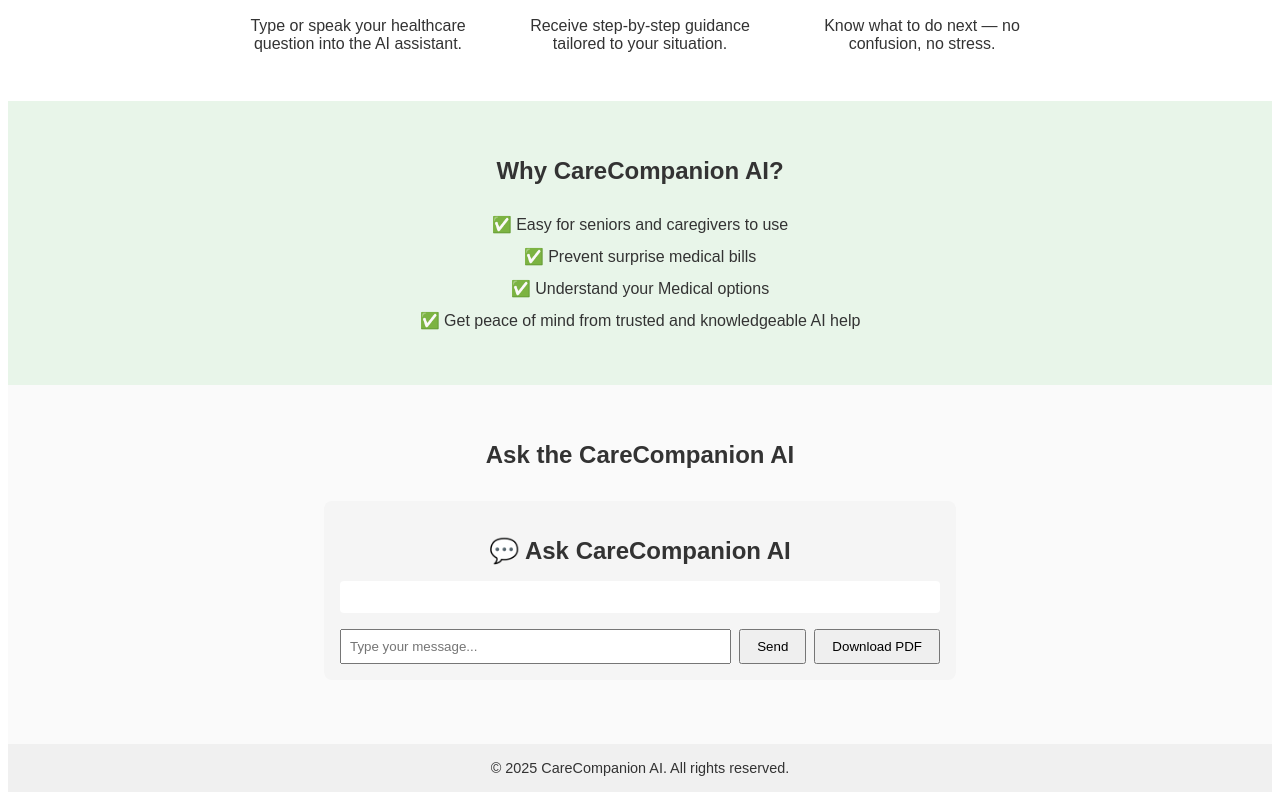
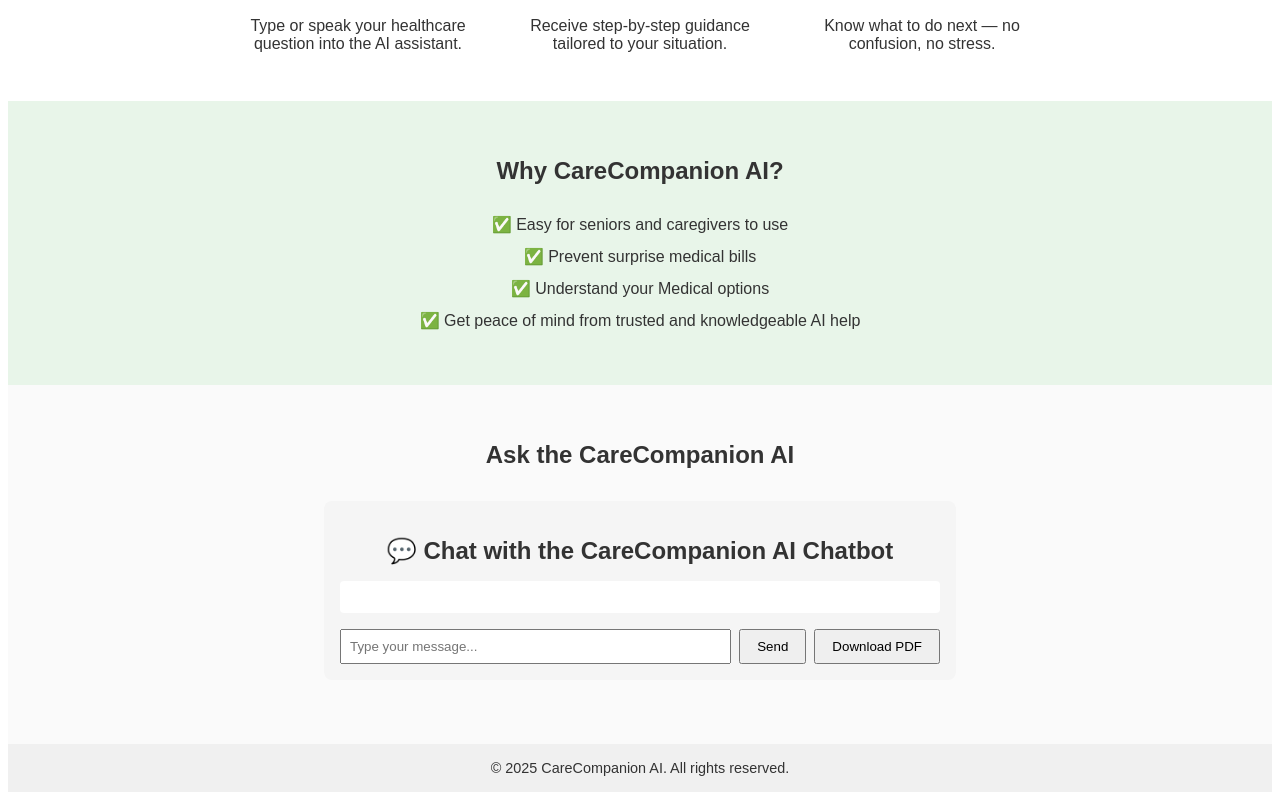
Before and after one commit to scalisek3/carecompanionai-frontend, a React (Create React App) app: page / in a window 1280 px wide. Shown: the part 510-1310 px from the top of the page. Built offline with nearby package versions, Linux system fonts and the light colour scheme.

Commit message:
Fix chatbot intro line

```diff
--- a/src/components/GPTChatBot.js
+++ b/src/components/GPTChatBot.js
@@ -94,7 +94,7 @@
 
   return (
     <div style={{ maxWidth: '600px', margin: '2rem auto', padding: '1rem', backgroundColor: '#f5f5f5', borderRadius: '8px' }}>
-      <h2 style={{ textAlign: 'center', marginBottom: '1rem' }}>💬 Ask CareCompanion AI</h2>
+      <h2 style={{ textAlign: 'center', marginBottom: '1rem' }}>💬 Chat with the CareCompanion AI Chatbot</h2>
       <div style={{ maxHeight: '300px', overflowY: 'auto', marginBottom: '1rem', backgroundColor: '#fff', padding: '1rem', borderRadius: '4px' }}>
         {messages
           .filter((msg) => msg.role !== 'system')
```
